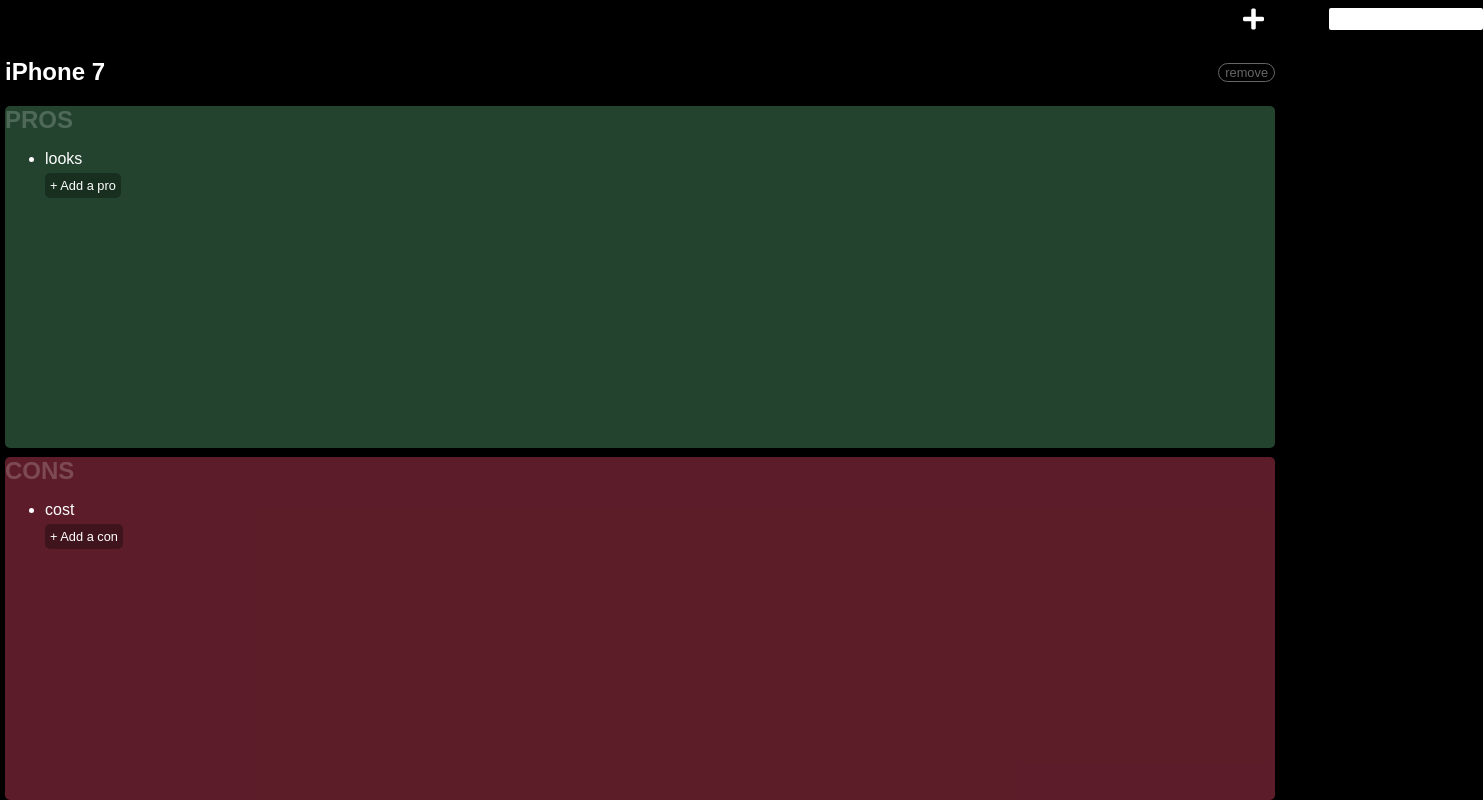
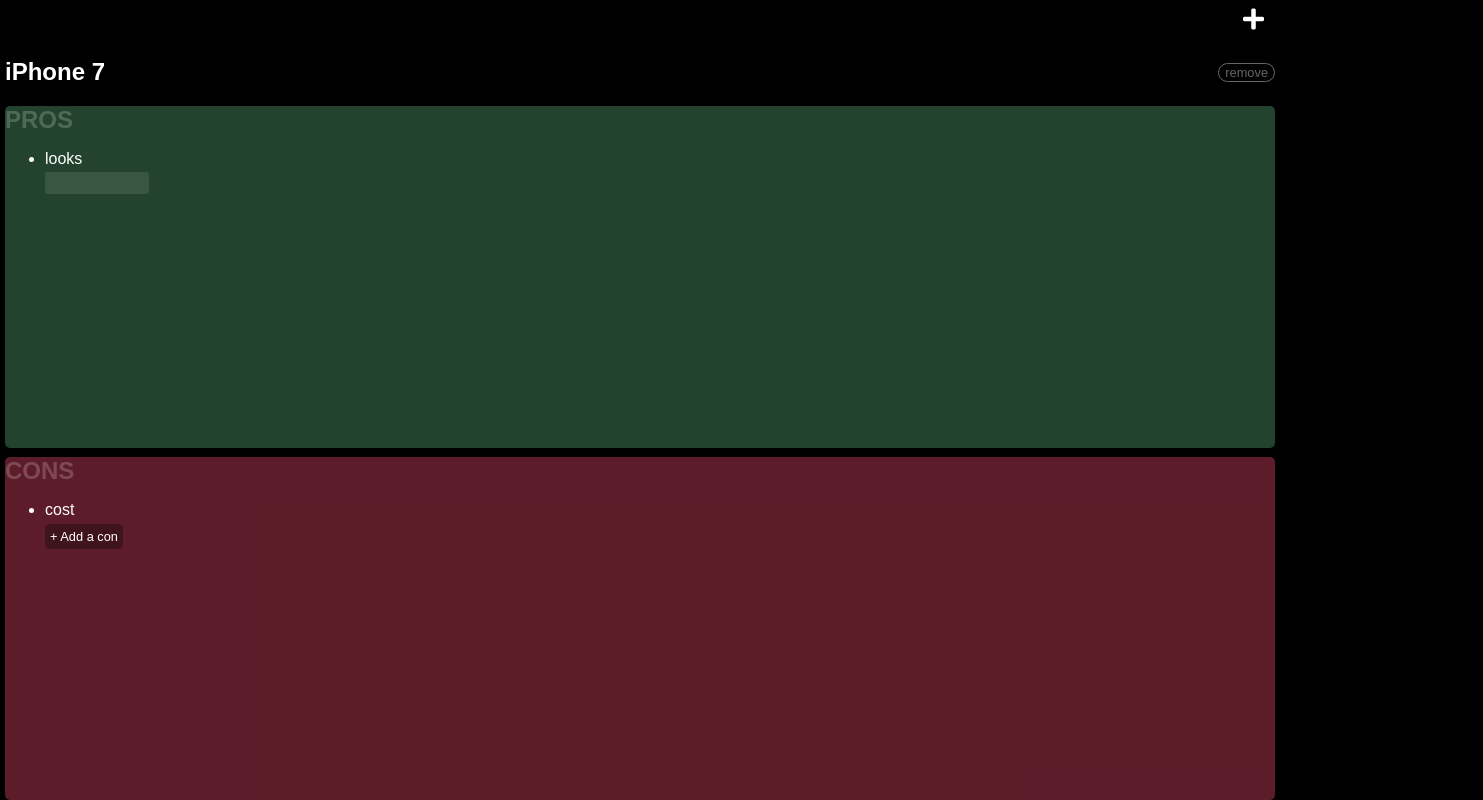
Before and after one commit to devmrin/pros-cons-decider, a React (Create React App) app: page / in a window 1280 px wide. Both pictures are taken after a click on the button "+ Add a pro". Shown: the whole page, 1483 px wide, since content can reach past the window. Built offline with nearby package versions, Linux system fonts and the light colour scheme.

Commit message:
fixed background opacity for newListItem input

```diff
--- a/src/Component/Header/Header.css
+++ b/src/Component/Header/Header.css
@@ -31,10 +31,10 @@
   height: 20px;
   width: 150px;
   border: none;
-  transform: translateX(20vw);
+  transform: translateY(-50px);
   transition: transform 0.2s ease-in;
 }
 
 .inputAppear {
-  transform: translateX(0);
+  transform: translateY(0);
 }
--- a/src/Containers/ProConList/ProConList.css
+++ b/src/Containers/ProConList/ProConList.css
@@ -57,6 +57,7 @@
 }
 
 .addListItem {
+  position: relative;
   list-style-type: none;
 }
 
@@ -71,6 +72,15 @@
   border-radius: 5px;
   background: rgba(0, 0, 0, 0.3);
   outline: black;
+  opacity: 1;
+  transition: opacity 0.2s ease-in;
+  position: relative;
+  z-index: 10;
+}
+
+.hideAddBtn {
+  opacity: 0;
+  z-index: -1;
 }
 
 .consContainer {
@@ -83,3 +93,23 @@
 .divider {
   height: 20px;
 }
+
+.addListItemInput {
+  position: absolute;
+  left: 0;
+  top: 4px;
+  outline: black;
+  width: 100px;
+  height: 20px;
+  border: none;
+  background: rgba(255, 255, 255, 0.1);
+  border-radius: 2px;
+  opacity: 0;
+  transition: opacity 0.3s ease-in;
+  z-index: 1;
+  color: white;
+}
+
+.appearListItemInput {
+  opacity: 1;
+}
--- a/src/Containers/ProConList/ProConList.js
+++ b/src/Containers/ProConList/ProConList.js
@@ -3,7 +3,9 @@
 
 class ProConList extends Component {
   state = {
+    addingPro: false,
     proVal: '',
+    addingCon: false,
     conVal: ''
   };
 
@@ -12,8 +14,20 @@
     removeAList(list.label);
   };
 
+  onAddProItem = () => {
+    this.setState({
+      addingPro: true
+    });
+  };
+
+  onAddConItem = () => {
+    this.setState({
+      addingCon: true
+    });
+  };
+
   render() {
-    let { proVal, conVal } = this.state;
+    let { proVal, conVal, addingCon, addingPro } = this.state;
     let { list } = this.props;
     return (
       <div className="Column">
@@ -31,7 +45,23 @@
                 list.pros &&
                 list.pros.map(pro => <li key={pro}>{pro}</li>)}
               <li className="addListItem">
-                <button className="addListItemBtn">+ Add a pro</button>
+                <button
+                  className={
+                    addingPro ? 'addListItemBtn hideAddBtn' : 'addListItemBtn'
+                  }
+                  onClick={this.onAddProItem}
+                >
+                  + Add a pro
+                </button>
+                <input
+                  type="text"
+                  value={proVal}
+                  className={
+                    addingPro
+                      ? 'addListItemInput appearListItemInput'
+                      : 'addListItemInput'
+                  }
+                />
               </li>
             </ul>
           </div>
@@ -43,7 +73,23 @@
                 list.cons &&
                 list.cons.map(con => <li key={con}>{con}</li>)}
               <li className="addListItem">
-                <button className="addListItemBtn">+ Add a con</button>
+                <button
+                  className={
+                    addingCon ? 'addListItemBtn hideAddBtn' : 'addListItemBtn'
+                  }
+                  onClick={this.onAddConItem}
+                >
+                  + Add a con
+                </button>
+                <input
+                  type="text"
+                  value={conVal}
+                  className={
+                    addingCon
+                      ? 'addListItemInput appearListItemInput'
+                      : 'addListItemInput'
+                  }
+                />
               </li>
             </ul>
           </div>
```
